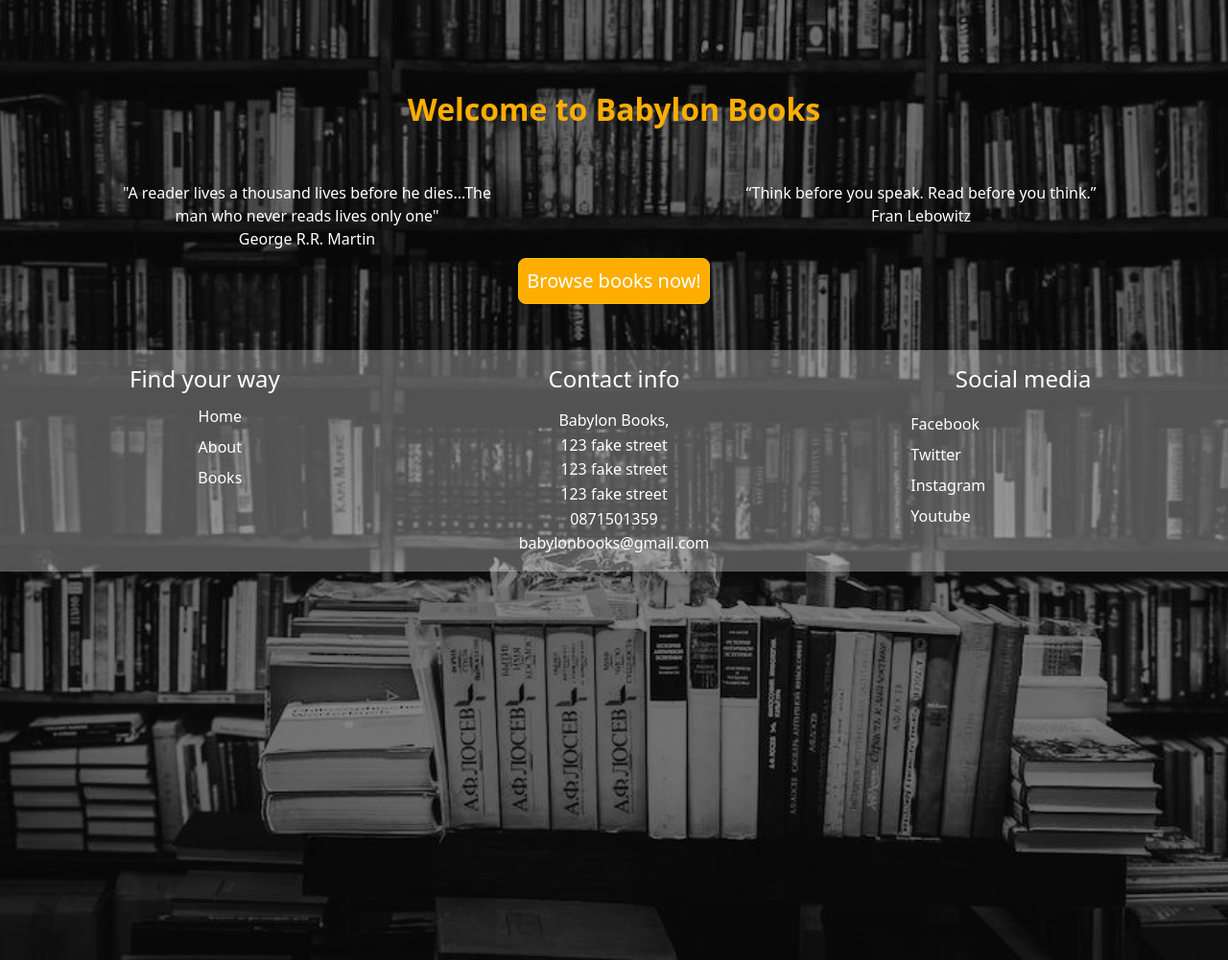
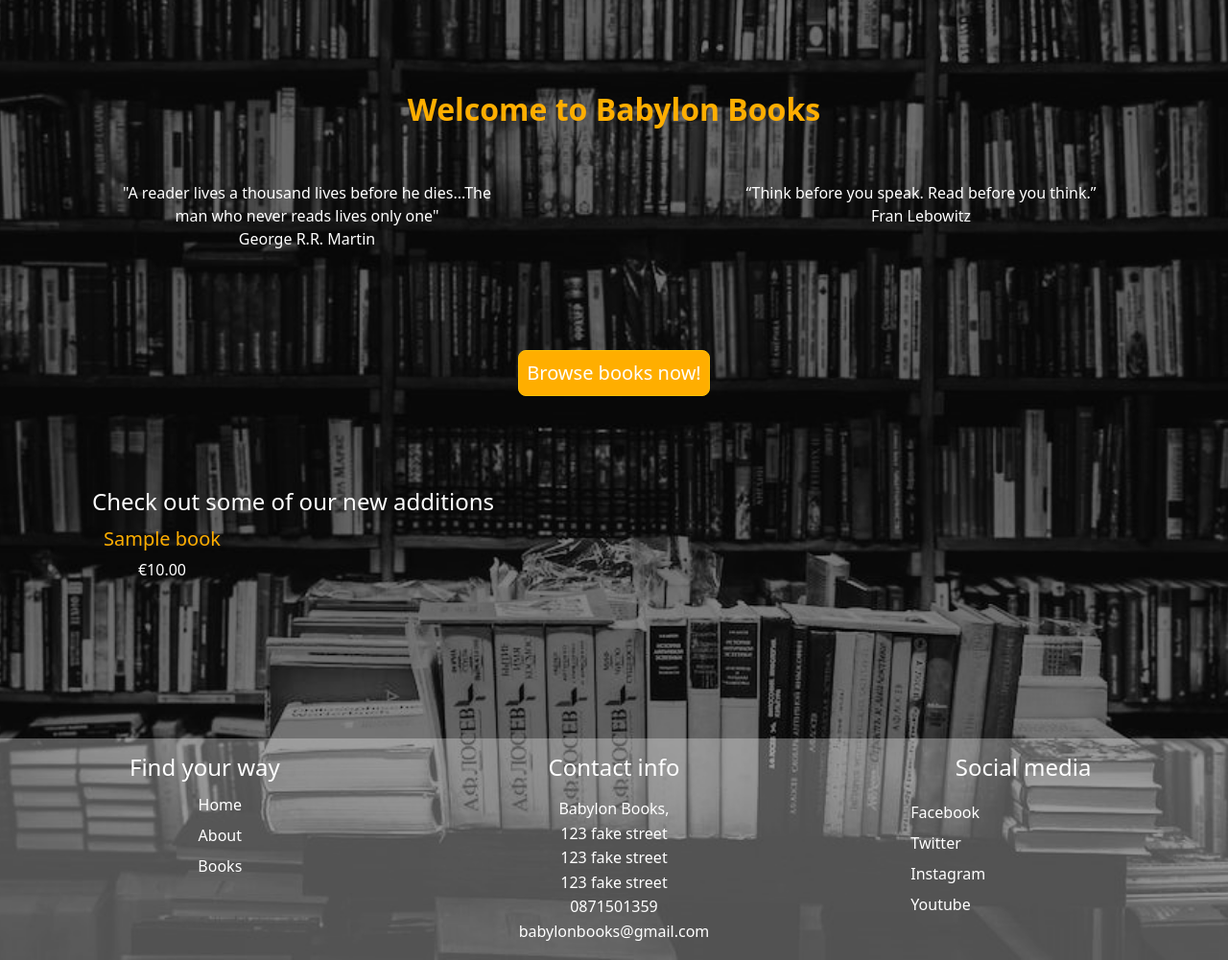
Before and after one commit to gazamcnulty/pp5-babylon-books, a Django app: page / in a window 1280 px wide. Shown: the part 145-1146 px from the top of the page at 96% size. Run offline with Django 3.2, Linux system fonts and the light colour scheme; tables that the repository leaves empty hold one stand-in row (values such as "Sample post").

Commit message:
added some books to homepage

```diff
--- a/babylon_books_app/views.py
+++ b/babylon_books_app/views.py
@@ -9,7 +9,11 @@ from .models import Author , Book
 
 
 def homepage(request):
-    return render(request, 'index.html')
+    books = Book.objects.all()
+    context = {
+        'books': books
+    }
+    return render(request, 'index.html', context)
 
 
 def login(request):
--- a/static/css/style.css
+++ b/static/css/style.css
@@ -23,9 +23,12 @@ h2 {
     font-weight: bold;
 }
 
+h4 {
+    color: white !important;
+}
+
 h5 {
     color: rgb(255, 174, 0);
-
 }
 
 p {
@@ -87,12 +90,19 @@ body {
 
 }
 
+/*.home_book {
+    margin: 20px !important;
+} */
+
 /*.container {
     background-color: rgba(255, 255, 255, 0.5) !important;
 }*/
 
 /*--------------footer------------------*/
 
+footer {
+    margin-top: 500px;
+}
 
 .footer_space {
     color: white;
--- /dev/null
+++ b/templates/book_detail.html
@@ -0,0 +1,5 @@
+{% extends "base.html" %}
+{% load static %}
+
+{% block content %}
+{% endblock %}
--- a/templates/index.html
+++ b/templates/index.html
@@ -5,8 +5,8 @@
 <section>
     <div class="row gx-0 mt-5">
         <div id="headup" class="col-12 mt-5">
-            <h2 class="text-center mt-5">Welcome to Babylon Books</h2>
-            <div class="row gx-0 mt-5">
+            <h2 class="text-center my-5">Welcome to Babylon Books</h2>
+            <div class="row gx-0 my-5">
                 <div class="col-4 mx-auto">
                     <p class="quote text-center m-2">"A reader lives a thousand lives before he dies...The man who never reads lives only one" <br> George R.R. Martin</p>
                 </div>
@@ -15,11 +15,24 @@
                 </div>
             </div>
             <div class="row gx-0">
-                <div class="col-12 text-center">
+                <div class="col-12 text-center my-5">
                         <a href="{% url 'books' %}" class="mx-auto p-4"><button type="button" class="btn btn-warning btn-lg mx-auto p-2">Browse books now!</button></a>
                 </div>
             </div>
         </div>
+            <div class="row mx-auto my-5">
+                <div class="col-12">
+                    <h4 class="ms-4 ps-5">Check out some of our new additions</h4>
+                </div>
+                {% for book in books %}
+                    <div class="home_book col-3 p-1 text-center mb-5">
+                        <h5>{{ book.title }}</h5>
+                        <p>€{{ book.price }}</p>
+                    </div>
+                {% endfor %}
+            </div>
+
+        </div>
     </div>
 </section>
 {% endblock %}
```
